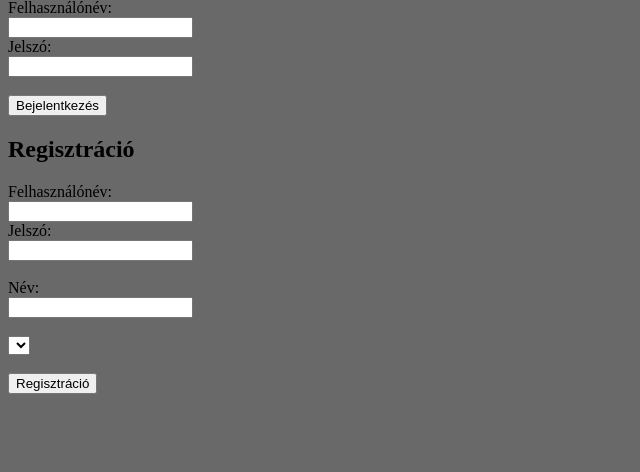
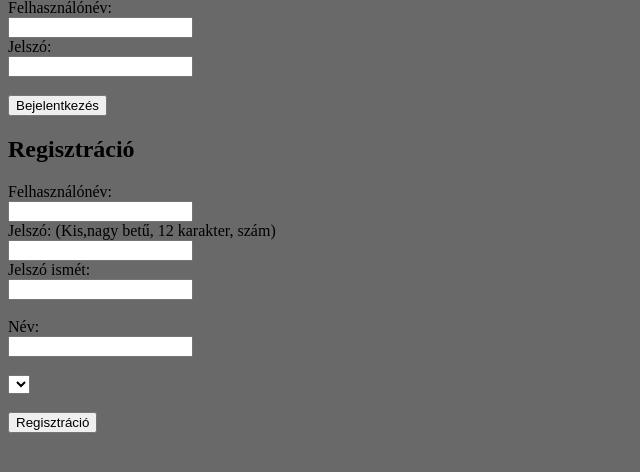
Before and after one commit to coolhaus8808/flashweb2024, a Flask app: page / in a window 1280 px wide. Shown: the part 128-600 px from the top of the page, without its empty margins (0-640 px from the left). Run offline with Flask 3, Linux system fonts and the light colour scheme; lists and menus that the app fills with data are empty.

Commit message:
regisztráció jelszó 1-2

```diff
--- a/flashweb2024/webapp/routes.py
+++ b/flashweb2024/webapp/routes.py
@@ -159,6 +159,7 @@ def user_login(user_id):
 def register():
     username = request.form['reg_username']
     password = request.form['reg_password']
+    password2 = request.form['reg_password2']
     name = request.form['reg_name']
     degree_id = request.form['reg_degree']
 
@@ -166,17 +167,21 @@ def register():
     existing_user = User.query.filter_by(username=username).first()
     if existing_user:
         flash('Username already taken', 'registration_error')
-        return redirect(url_for('index', _anchor='registration'))
+        return redirect(url_for('index'))
+    elif password == password2:
+        fuszeres_password = password + app.config['sozas']
+        password_hash = generate_password_hash(fuszeres_password)
 
-    fuszeres_password = password + app.config['sozas']
-    password_hash = generate_password_hash(fuszeres_password)
+        new_user = User(username=username, password_hash=password_hash, name=name, degree_id=degree_id)
+        db.session.add(new_user)
+        db.session.commit()
 
-    new_user = User(username=username, password_hash=password_hash, name=name, degree_id=degree_id)
-    db.session.add(new_user)
-    db.session.commit()
+        flash('Registration successful!', 'registration_success')
+        return redirect(url_for('index'))
+    elif password != password2 :
+        flash('Password 1-2 nem egyforma', 'registration_error')
+        return redirect(url_for('index'))
 
-    flash('Registration successful!', 'registration_success')
-    return redirect(url_for('index', _anchor='registration'))
 
 def convert_passwords():
     users = User.query.all()
--- a/flashweb2024/webapp/templates/index.html
+++ b/flashweb2024/webapp/templates/index.html
@@ -38,8 +38,10 @@
     <form action="/register" method="post">
         <label for="reg_username">Felhasználónév:</label><br>
         <input type="text" id="reg_username" name="reg_username" required><br>
-        <label for="reg_password">Jelszó:</label><br>
-        <input type="password" id="reg_password" name="reg_password" required><br><br>
+        <label for="reg_password">Jelszó: (Kis,nagy betű, 12 karakter, szám)</label><br>
+        <input type="password" id="reg_password" name="reg_password" pattern="(?=.*\d)(?=.*[A-Z]).{12,}" title="Nem megfelelő jelszó"  required><br>
+        <label for="reg_password2">Jelszó ismét:</label><br>
+        <input type="password" id="reg_password2" name="reg_password2" pattern="(?=.*\d)(?=.*[A-Z]).{12,}" required><br><br>
         <label for="reg_name">Név:</label><br>
         <input type="text" id="reg_name" name="reg_name"><br><br>
         <select id="reg_degree" name="reg_degree">
```
